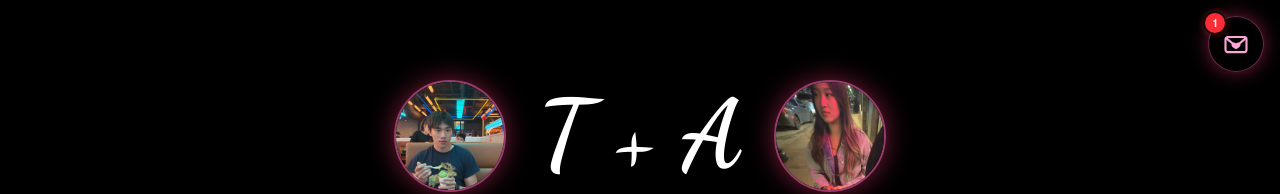
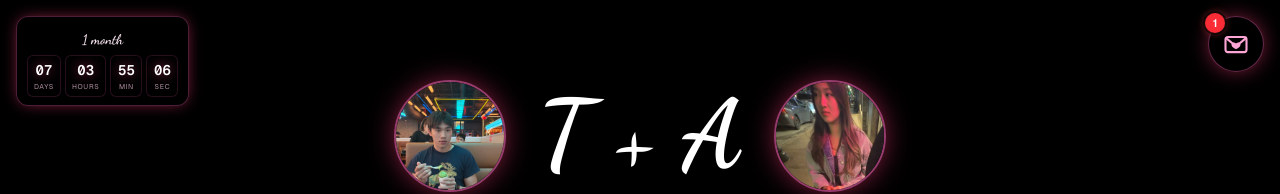
Before and after one commit to todddong/T-A, a Next.js app: page / in a window 1280 px wide. Shown: the top 194 px of the page. Built offline with nearby package versions, Linux system fonts and the light colour scheme; no server answers; the database is empty.

Commit message:
Add month/year anniversary countdown to header
Counts down to the next monthly anniversary (30th of each month) until
a full year has passed, then switches to yearly milestones.

```diff
--- /dev/null
+++ b/app/AnniversaryCountdown.tsx
@@ -0,0 +1,133 @@
+'use client'
+
+import { useEffect, useState } from 'react'
+
+// Relationship start date. Anniversaries land on the 30th of each month
+// (falling back to the month's last day when it's shorter) until a full
+// year has passed, after which milestones switch to yearly on April 30.
+const START = new Date(2026, 3, 30, 0, 0, 0, 0)
+const START_DAY = START.getDate()
+
+function monthAnniversary(year: number, month: number): Date {
+  const lastDay = new Date(year, month + 1, 0).getDate()
+  return new Date(year, month, Math.min(START_DAY, lastDay), 0, 0, 0, 0)
+}
+
+function nextMonthAnniversary(from: Date): Date {
+  let year = from.getFullYear()
+  let month = from.getMonth()
+  let next = monthAnniversary(year, month)
+  if (next <= from) {
+    month += 1
+    if (month > 11) {
+      month = 0
+      year += 1
+    }
+    next = monthAnniversary(year, month)
+  }
+  return next
+}
+
+function monthsBetween(from: Date, to: Date): number {
+  return (to.getFullYear() - from.getFullYear()) * 12 + (to.getMonth() - from.getMonth())
+}
+
+function yearAnniversary(years: number): Date {
+  return new Date(START.getFullYear() + years, START.getMonth(), START.getDate(), 0, 0, 0, 0)
+}
+
+function nextYearAnniversary(from: Date): { date: Date; years: number } {
+  let years = 1
+  let date = yearAnniversary(years)
+  while (date <= from) {
+    years += 1
+    date = yearAnniversary(years)
+  }
+  return { date, years }
+}
+
+type Milestone = {
+  date: Date
+  label: string
+}
+
+// Before the first full year, count down in months; after that, the
+// milestone becomes the next full-year anniversary.
+function nextMilestone(now: Date): Milestone {
+  const monthCandidate = nextMonthAnniversary(now)
+  const monthsIn = monthsBetween(START, monthCandidate)
+  if (monthsIn < 12) {
+    return { date: monthCandidate, label: `${monthsIn} month` }
+  }
+  const { date, years } = nextYearAnniversary(now)
+  return { date, label: `${years} year` }
+}
+
+type TimeLeft = {
+  days: number
+  hours: number
+  minutes: number
+  seconds: number
+}
+
+function getTimeLeft(target: Date, now: Date): TimeLeft {
+  const diff = Math.max(0, target.getTime() - now.getTime())
+  const totalSeconds = Math.floor(diff / 1000)
+  return {
+    days: Math.floor(totalSeconds / 86400),
+    hours: Math.floor((totalSeconds % 86400) / 3600),
+    minutes: Math.floor((totalSeconds % 3600) / 60),
+    seconds: totalSeconds % 60,
+  }
+}
+
+const UNITS: { key: keyof TimeLeft; label: string }[] = [
+  { key: 'days', label: 'days' },
+  { key: 'hours', label: 'hours' },
+  { key: 'minutes', label: 'min' },
+  { key: 'seconds', label: 'sec' },
+]
+
+export default function AnniversaryCountdown() {
+  const [now, setNow] = useState<Date | null>(null)
+
+  useEffect(() => {
+    setNow(new Date())
+    const id = window.setInterval(() => setNow(new Date()), 1000)
+    return () => window.clearInterval(id)
+  }, [])
+
+  // Avoid a server/client mismatch: render nothing for the ticking numbers
+  // until we're mounted on the client.
+  const milestone = now ? nextMilestone(now) : null
+  const timeLeft = milestone && now ? getTimeLeft(milestone.date, now) : null
+
+  return (
+    <div className="absolute top-2 left-2 sm:top-4 sm:left-4 z-20 flex flex-col items-center">
+      <div className="flex flex-col items-center gap-1.5 rounded-xl border border-pink-400/30 bg-black/50 backdrop-blur-sm px-2.5 pt-3.5 pb-2 shadow-[0_0_16px_-4px_rgba(255,61,119,0.7)]">
+        <p
+          style={{ fontFamily: 'var(--font-script), "Brush Script MT", cursive' }}
+          className="text-xs sm:text-sm text-pink-100 whitespace-nowrap text-center leading-tight"
+        >
+          {milestone ? milestone.label : '…'}
+        </p>
+
+        <div className="flex gap-1">
+          {UNITS.map(({ key, label }) => (
+            <div
+              key={key}
+              className="flex flex-col items-center justify-center gap-0.5 rounded-md border border-pink-400/15 bg-black/30 px-1.5 py-1 min-w-[32px]"
+            >
+              <span className="font-mono tabular-nums text-sm font-semibold text-white drop-shadow-[0_0_6px_rgba(255,61,119,0.6)]">
+                {timeLeft ? String(timeLeft[key]).padStart(2, '0') : '--'}
+              </span>
+              <span className="text-[7px] uppercase tracking-widest text-pink-200/70">
+                {label}
+              </span>
+            </div>
+          ))}
+        </div>
+      </div>
+    </div>
+  )
+}
--- a/app/page.tsx
+++ b/app/page.tsx
@@ -1,6 +1,7 @@
 import { supabase, getPhotoUrl, type Memory, type GalleryPhoto } from '@/lib/supabase'
 import MapView from './MapView'
 import GalleryGrid from './GalleryGrid'
+import AnniversaryCountdown from './AnniversaryCountdown'
 
 export const revalidate = 60
 
@@ -48,7 +49,8 @@ export default async function Home() {
   return (
     <main className="relative min-h-screen overflow-x-hidden">
       <section className="relative z-10 flex flex-col items-center justify-center pt-20 pb-12 px-6 text-center">
-        <div className="flex items-center justify-center gap-4 sm:gap-6 md:gap-8">
+        <AnniversaryCountdown />
+        <div className="mt-6 sm:mt-0 flex items-center justify-center gap-4 sm:gap-6 md:gap-8">
           {/* eslint-disable-next-line @next/next/no-img-element */}
           <img
             src="/todd.jpg"
```
Also changed, not shown: public/sticker-photo.png (added).
